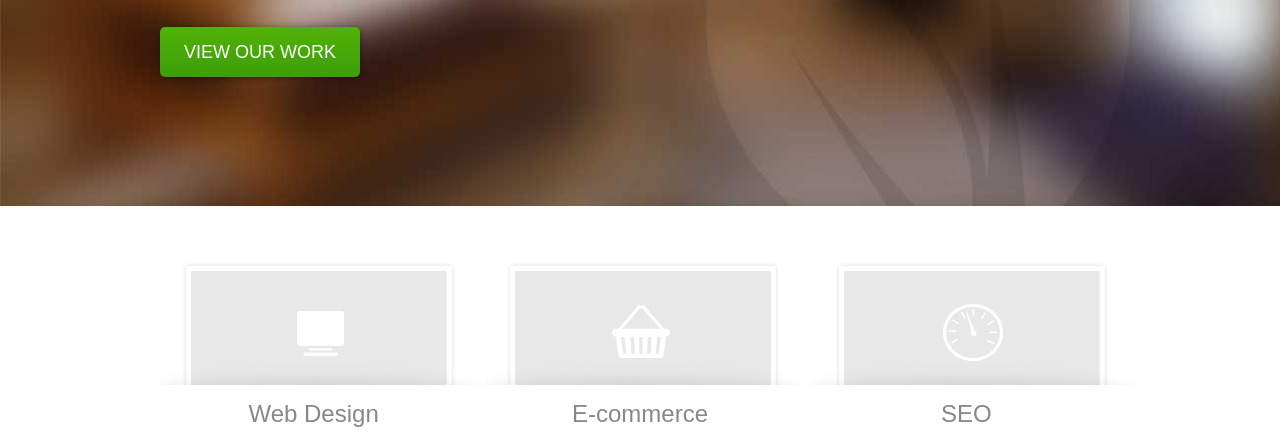
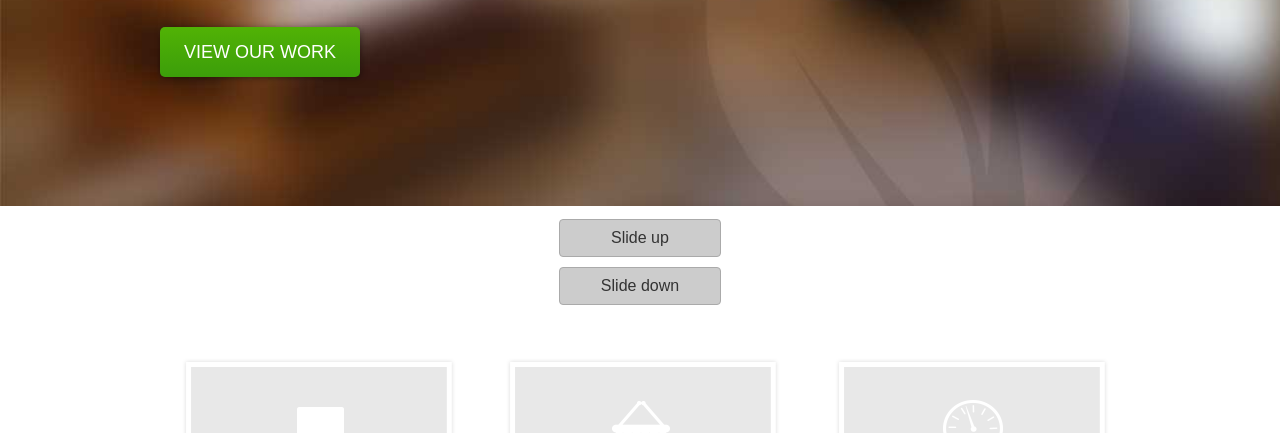
Before and after one commit to LisetteGorra/jquery, a plain HTML site: page index.html in a window 1280 px wide. Shown: the part 289-722 px from the top of the page. Drawn offline with Linux system fonts and the light colour scheme.

Commit message:
Sliding Elements, .slideUp, slideDown, slideToggle

```diff
--- a/index.html
+++ b/index.html
@@ -37,6 +37,8 @@
     </div>
 
     <div id="main-content">
+        <div class="slide-button-up">Slide up</div>
+        <div class="slide-button-down">Slide down</div>
 
         <div class="wrapper">
             <section id="points-of-sale">
--- a/scripts/script.js
+++ b/scripts/script.js
@@ -1,18 +1,33 @@
-
 $(document).ready (function(){
 
 
-$("img[alt=map]").on("click", function(){
+    $(".slide-button-up").on("click", function(){
 
-        $("section > h2").toggle(1000);
-   });
-});
+        $("#lead-banner").slideUp(100);
+    });
+    $(".slide-button-down").on("click", function(){
+
+        $("#lead-banner").slideDown(4000, function(){
+            alert("animation complete");
+        });
+
+
+    });
+
+
+ });
 
 
 
 
+// $(document).ready (function(){
 
 
+// $("img[alt=map]").on("click", function(){
+
+//         $("section > h2").toggle(1000);
+//   });
+// });
 
 
 
--- a/styles.css
+++ b/styles.css
@@ -350,3 +350,17 @@ section#points-of-sale ul{
     width: 100%;
     height: 100%;
 }
+.slide-button-up,
+.slide-button-down{
+    clear: right;
+    margin-top: 20px;
+    padding: 10px;
+    background: #ccc;
+    border-radius: 4px;
+    border: 1px solid #aaa;
+    color: #333;
+    cursor: pointer;
+    width: 140px;
+    text-align: center;
+    margin: 10px auto;
+}
```
Also changed, not shown: 1 other file.
